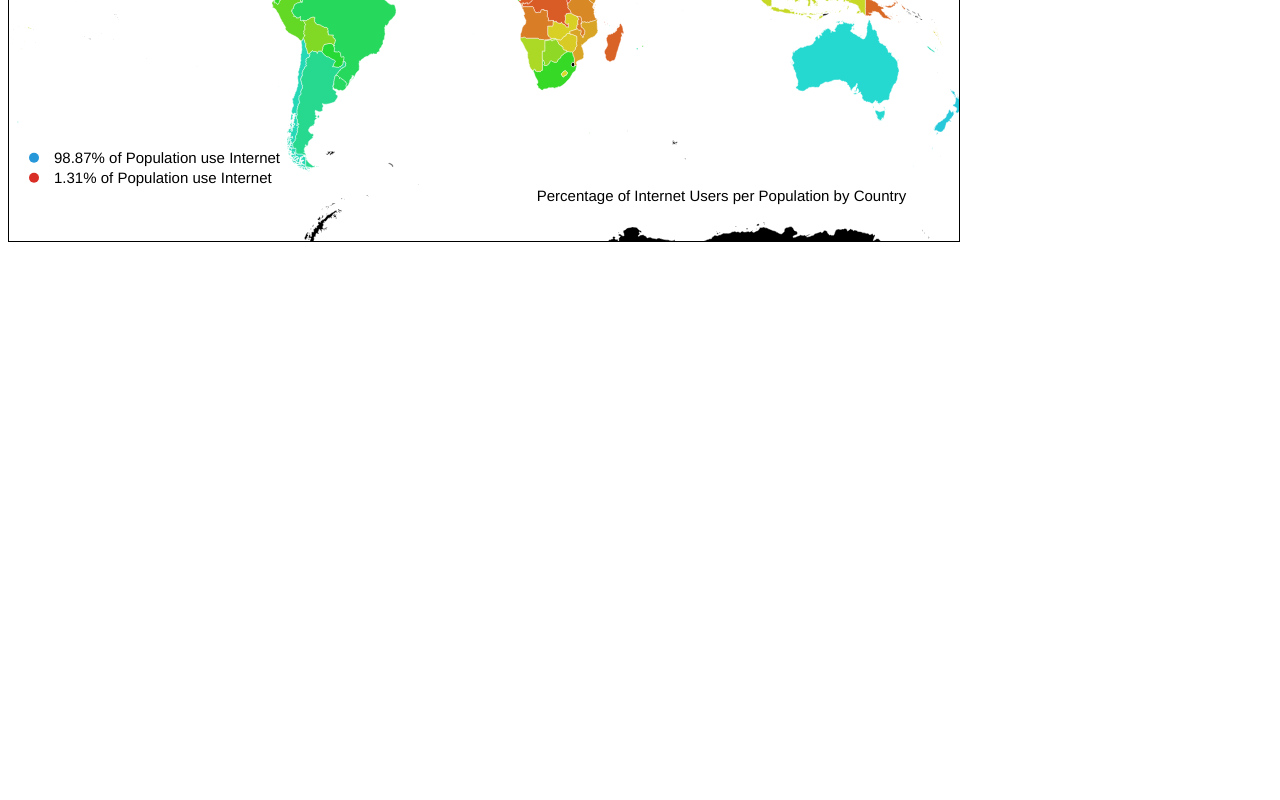
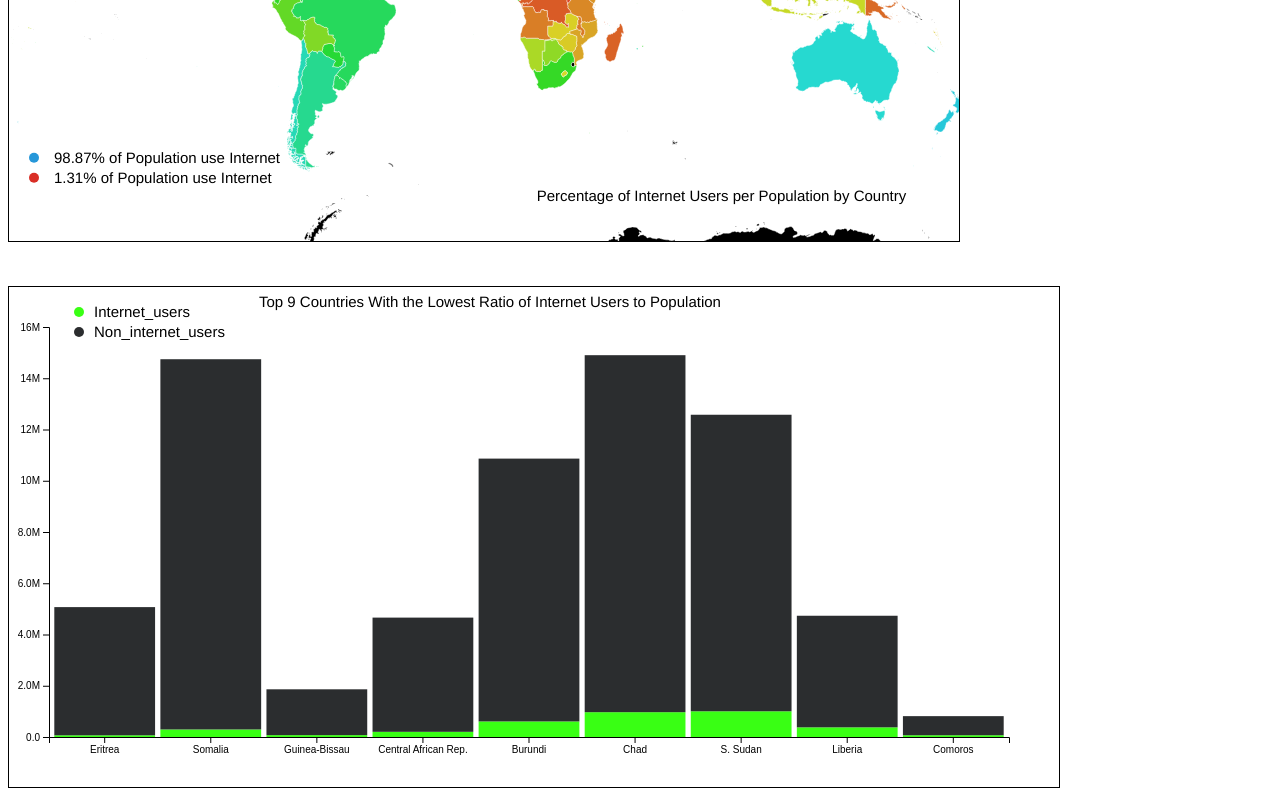
Before and after one commit to stanjdev/d3-internet-users-visualizations, a plain HTML site: page index.html in a window 1280 px wide. Shown: the part 914-1714 px from the top of the page. Before the commit the page ends 1168 px from the top, so only its background shows below. Drawn offline with nearby package versions, Linux system fonts and the light colour scheme.

Commit message:
3 visualizations done

```diff
--- a/index.html
+++ b/index.html
@@ -11,7 +11,7 @@
 <body>
   <svg id="svg_population" width="600" height="600"></svg>
   <svg id="svg_internet_users" width="950" height="500"></svg>
-  <!-- <svg id="svg_pclass" width="600" height="400"></svg> -->
+  <svg id="svg_least_users" width="1050" height="500"></svg>
 
   <script src="https://d3js.org/d3.v7.min.js"></script>
   <script type="module" src="/index.js"></script>
--- a/index.js
+++ b/index.js
@@ -1,12 +1,12 @@
 import internetPopulation from './js/internetPopulation.js';
 import internetUsers from './js/internetUsers.js';
-// import passengersPClass from './js/passengersPClass.js';
+import internetLeastUsers from './js/internetLeastUsers.js';
 
 async function handleData() {
   const data = await d3.csv('countries-internet-users.csv');
   internetPopulation(data);
   internetUsers(data);
-  // passengersPClass(data);
+  internetLeastUsers(data);
 };
 
 handleData();
--- /dev/null
+++ b/js/internetLeastUsers.js
@@ -0,0 +1,142 @@
+import { convertStrToNumber } from '../helpers/helpers.js';
+
+export default async function internetLeastUsers(data) {
+  const width = 1000;
+  const height = 450;
+  const margin = 40;
+
+  const cleanData = (data) => {
+    const refinedData = [];
+    for (const entry of data) {
+      refinedData.push({
+        country: entry.country_or_area,
+        internet_users: convertStrToNumber(entry.internet_users),
+        population: convertStrToNumber(entry.population),
+        non_internet_users: convertStrToNumber(entry.population) - convertStrToNumber(entry.internet_users),
+        rank: convertStrToNumber(entry.rank),
+        rank_internet_users: convertStrToNumber(entry.rank_internet_users),
+      })
+    }
+    return refinedData;
+  };
+
+  const cleanedData = cleanData(data);
+
+  const sortCountriesByPercentage = (data) => {
+    const sortedData = data.sort((a, b) => {
+      const percentA = a.internet_users / a.population;
+      const percentB = b.internet_users / b.population;
+      return percentA - percentB;
+    });
+    return sortedData;
+  };
+
+  /*
+    [
+      {country: 'Eritrea', internet_users: 66402, population: 5068831, rank: 186, rank_internet_users: 209}
+      {country: 'Somalia', internet_users: 294851, population: 14742523, rank: 166, rank_internet_users: 208}
+      {country: 'Guinea-Bissau', internet_users: 73148, population: 1861283, rank: 180, rank_internet_users: 207}
+      {country: 'Central African Rep.', internet_users: 202204, population: 4659080, rank: 173, rank_internet_users: 206}
+      {country: 'Burundi', internet_users: 607311, population: 10864245, rank: 148, rank_internet_users: 205}
+      {country: 'Chad', internet_users: 968500, population: 14899994, rank: 138, rank_internet_users: 204}
+      {country: 'S. Sudan', internet_users: 1003542, population: 12575714, rank: 136, rank_internet_users: 202}
+      {country: 'Liberia', internet_users: 377607, population: 4731906, rank: 159, rank_internet_users: 203}
+      {country: 'Comoros', internet_users: 69020, population: 813912, rank: 184, rank_internet_users: 201}
+    ]
+  */
+
+
+  const bottomNineCountries = sortCountriesByPercentage(cleanedData).slice(0, 9);
+
+  console.log(bottomNineCountries);
+
+  const subgroups = ['internet_users', 'non_internet_users'];
+
+  const countryNames = bottomNineCountries.map((dataLine) => dataLine.country);
+
+  const color = d3.scaleOrdinal()
+    .domain(subgroups)
+    .range(['#39ff14', '#2B2D2F'])
+
+  const xscale = d3.scaleBand()
+    .domain(countryNames)
+    .range([margin, width])
+    .padding(0.05) // space between the bars
+
+  const popExtent = d3.extent(bottomNineCountries, (d) => d.population);
+  const yscale = d3.scaleLinear()
+    .domain([0, 16000000])
+    // .domain(popExtent)
+    .range([height, margin])
+
+  const svg = d3.select('#svg_least_users')
+    .style('margin-top', margin)
+    .style('border', 'solid 1px')
+
+  const title = svg
+    .append('g')
+
+  title
+    .append('text')
+    .text('Top 9 Countries With the Lowest Ratio of Internet Users to Population')
+    .attr('transform', `translate(${width / 4}, 20)`)
+    .attr('class', 'labelText')
+
+  const bottomAxis = d3.axisBottom(xscale)
+
+  svg
+    .append('g')
+    .attr('transform', `translate(0, ${height})`)
+    .call(bottomAxis)
+
+  const num_f = d3.format('.2s');
+
+  const leftAxis = d3.axisLeft(yscale)
+    .tickFormat((d) => num_f(d))
+
+  svg
+    .append('g')
+    .attr('transform', `translate(${margin}, 0)`)
+    .call(leftAxis)
+
+  const stackedData = d3.stack()
+    .keys(subgroups)(bottomNineCountries)
+
+  svg.append('g')
+    .selectAll('g')
+    .data(stackedData)
+    .enter()
+    .append('g')
+      .attr('fill', (d, i) => color(i))
+      .selectAll('rect')
+      .data((d) => d)
+      .enter().append('rect')
+        .attr("x", (d) => xscale(d.data.country))
+        .attr("y", (d) => yscale(d[1]))
+        .attr('height', (d) => yscale(d[0]) - yscale(d[1]))
+        .attr('width', xscale.bandwidth())
+
+    const labels = svg
+      .append('g')
+
+    labels
+      .selectAll('circle')
+      .data(subgroups)
+      .enter()
+      .append('circle')
+      .attr('r', '5')
+      .attr('cx', 70)
+      .attr('cy', (d, i) => (i * 20) + 25)
+      .attr('fill', (d, i) => color(i))
+
+    labels
+      .selectAll('text')
+      .data(subgroups)
+      .enter()
+      .append('text')
+      .text((d) => `${d[0].toUpperCase() + d.slice(1)}`)
+      .attr('x', 85)
+      .attr('y', (d, i) => (i * 20) + 30)
+      .attr('class', 'labelText')
+
+};
```
Also changed, not shown: js/passengersPClass.js (deleted, +0 -147 lines).
